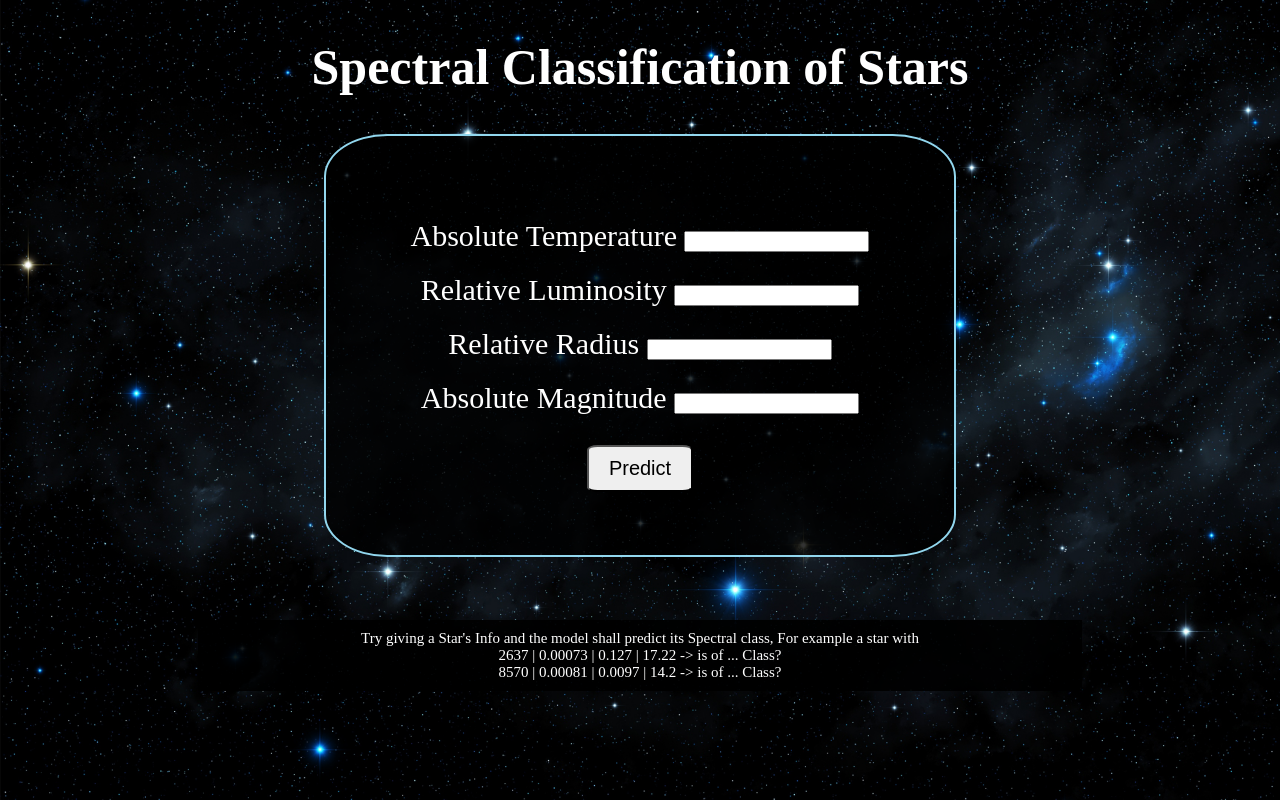
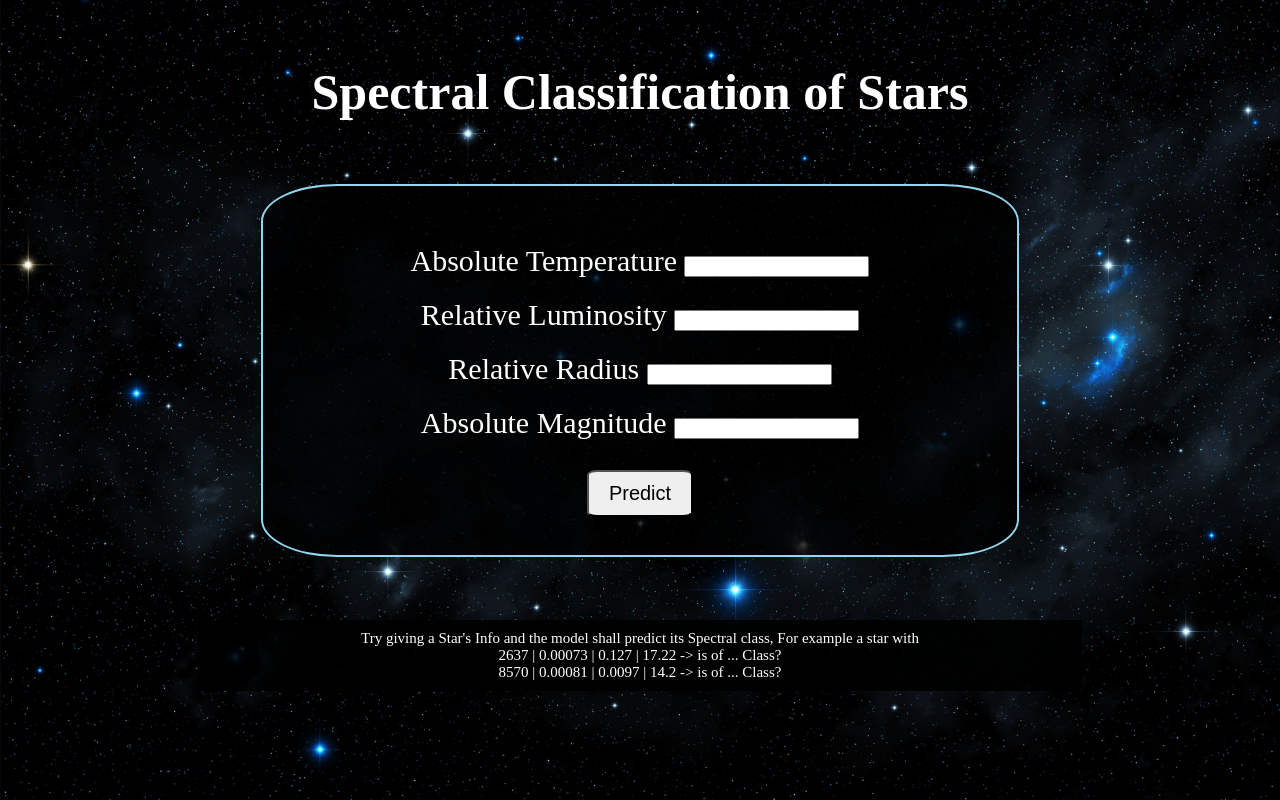
Before and after one commit to Iyola-Dsilva/Spectral-Classification-of-Stars, a Flask app: page / in a window 1280 px wide. Run offline with Flask 3, Linux system fonts and the light colour scheme; parts of the project's set-up code (start-up, migrations or seed data) failed here and were passed over.

Commit message:
Update home.html

```diff
--- a/templates/home.html
+++ b/templates/home.html
@@ -12,16 +12,16 @@
             }
 
             h1{
-                margin:3%;
+                margin:5%;
                 font-size: 50px;
             }
 
             form{
-                margin:2% 25%;
+                margin:2% 20%;
                 font-size:30px;
                 border: 2px solid rgb(146, 215, 238);
                 border-radius: 10%;
-                padding:5%;
+                padding:3%;
                 background-color: rgba(0, 0,0, 0.8);
             }
 
```
